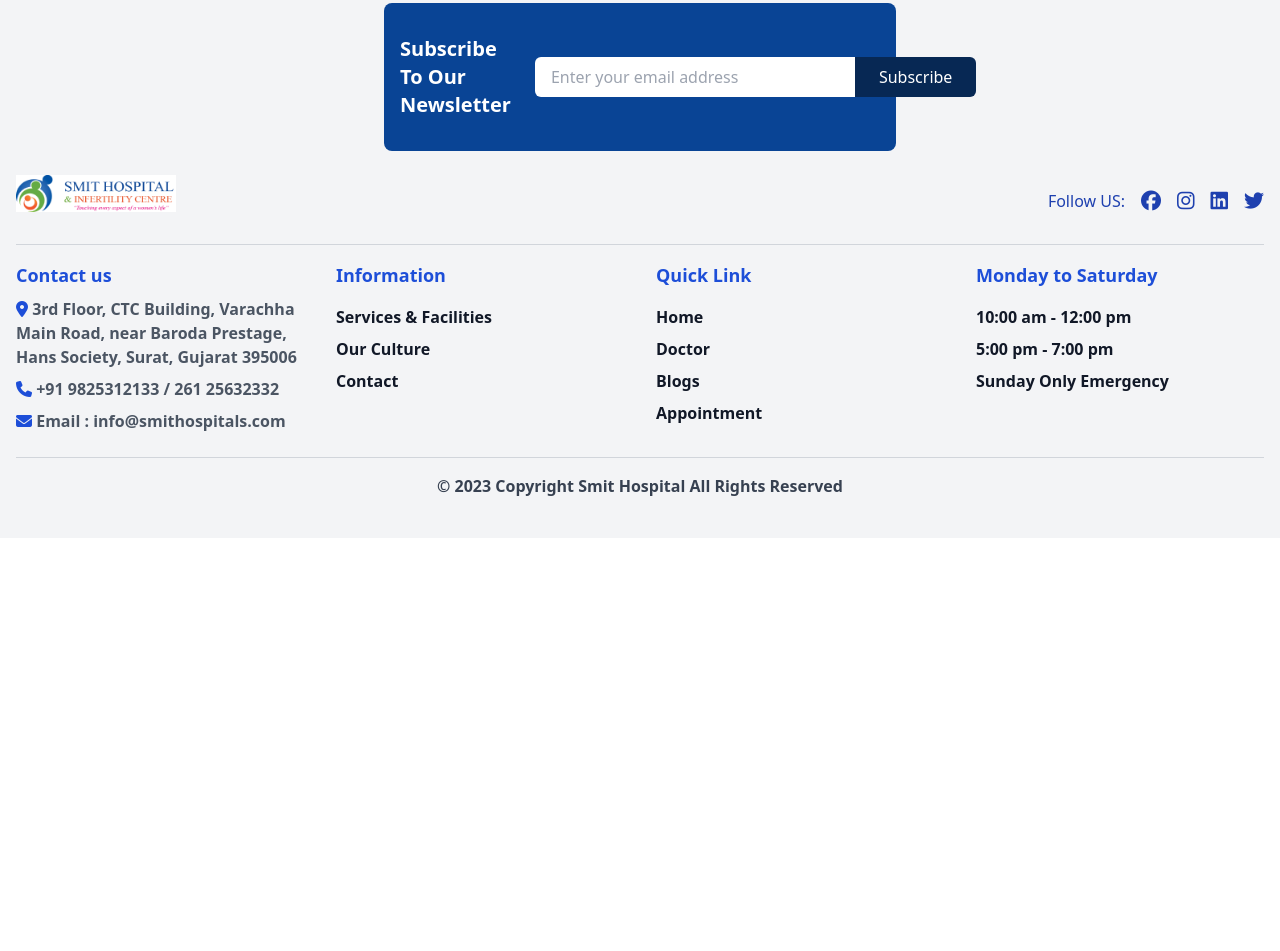
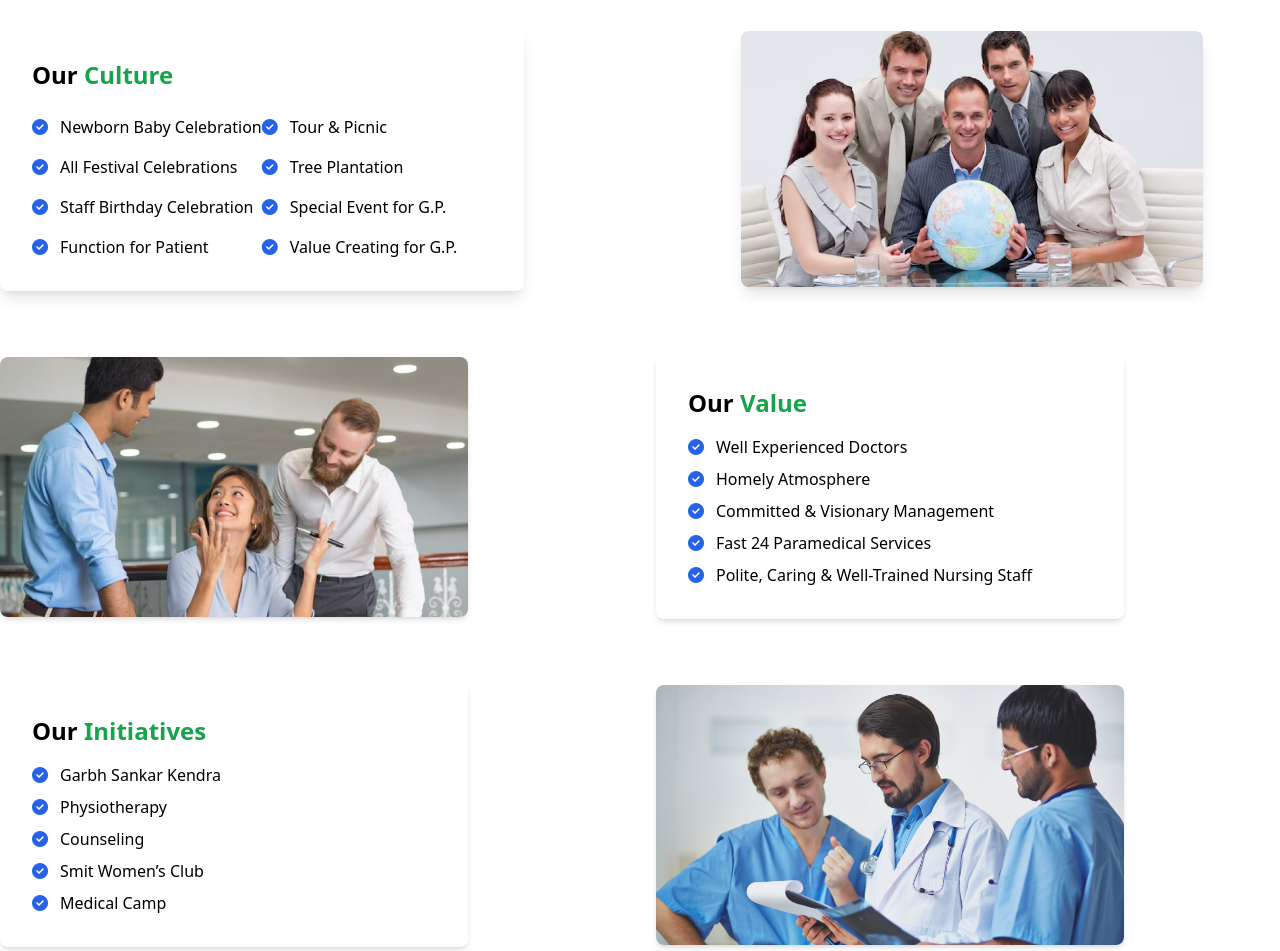
Before and after one commit to rajvimali/smithospital-swrt, a plain HTML site: page aboutus.html in a window 1280 px wide. Shown: the part 1530-2481 px from the top of the page. Before the commit the page ends 2068 px from the top, so only its background shows below. Drawn offline with nearby package versions, Linux system fonts and the light colour scheme; a web font is replaced by a local one.

Commit message:
about-sec complete

```diff
--- a/aboutus.html
+++ b/aboutus.html
@@ -176,6 +176,144 @@
 
     <!-------------------- SECTION 2:ABOUT US SECTION END -------------------->
 
+    <!-------------------- SECTION 3:CULTURE, VALUE SECTION START -------------------->
+    <section class="bg-white py-16">
+      <div class="container mx-auto space-y-16">
+        <!-- Culture Section -->
+        <div class="grid grid-cols-1 lg:grid-cols-2 gap-12 items-center">
+          <!-- Text Content -->
+          <div class="bg-white shadow-lg sm:w-[85%] left--8 rounded-lg p-8">
+            <h3 class="text-2xl font-bold">
+              Our <span class="text-green-600">Culture</span>
+            </h3>
+            <ul class="mt-6 grid grid-cols-1 sm:grid-cols-2 gap-y-4">
+              <li class="flex items-center">
+                <i class="fa-solid fa-circle-check text-blue-600 mr-3"></i>
+                Newborn Baby Celebration
+              </li>
+              <li class="flex items-center">
+                <i class="fa-solid fa-circle-check text-blue-600 mr-3"></i>
+                Tour & Picnic
+              </li>
+              <li class="flex items-center">
+                <i class="fa-solid fa-circle-check text-blue-600 mr-3"></i>
+                All Festival Celebrations
+              </li>
+              <li class="flex items-center">
+                <i class="fa-solid fa-circle-check text-blue-600 mr-3"></i>
+                Tree Plantation
+              </li>
+              <li class="flex items-center">
+                <i class="fa-solid fa-circle-check text-blue-600 mr-3"></i>
+                Staff Birthday Celebration
+              </li>
+              <li class="flex items-center">
+                <i class="fa-solid fa-circle-check text-blue-600 mr-3"></i>
+                Special Event for G.P.
+              </li>
+              <li class="flex items-center">
+                <i class="fa-solid fa-circle-check text-blue-600 mr-3"></i>
+                Function for Patient
+              </li>
+              <li class="flex items-center">
+                <i class="fa-solid fa-circle-check text-blue-600 mr-3"></i>
+                Value Creating for G.P.
+              </li>
+            </ul>
+          </div>
+          <!-- Image -->
+          <div class="flex justify-center">
+            <img
+              src="assets/images/culture.png"
+              alt="Culture Image"
+              class="rounded-lg shadow-lg w-[85%] sm:w-[75%] "
+            />
+          </div>
+        </div>
+
+         <!-- Value Section -->
+    <div class="grid grid-cols-1 lg:grid-cols-2  gap-8 items-center">
+      <!-- Image -->
+      <div>
+        <img
+          src="assets/images/value.png"
+          alt="Value Image"
+          class="rounded-lg shadow-md  sm:w-[75%] h-auto"
+        />
+      </div>
+      <!-- Text Content -->
+      <div class="bg-white shadow-md rounded-lg sm:w-[75%] p-8">
+        <h3 class="text-2xl font-bold ">
+          Our <span class="text-green-600">Value</span>
+        </h3>
+        <ul class="mt-4 space-y-2">
+          <li class="flex items-center">
+            <i class="fa-solid fa-circle-check text-blue-600 mr-3"></i>
+            Well Experienced Doctors
+          </li>
+          <li class="flex items-center">
+            <i class="fa-solid fa-circle-check text-blue-600 mr-3"></i>
+            Homely Atmosphere
+          </li>
+          <li class="flex items-center">
+            <i class="fa-solid fa-circle-check text-blue-600 mr-3"></i>
+            Committed & Visionary Management
+          </li>
+          <li class="flex items-center">
+            <i class="fa-solid fa-circle-check text-blue-600 mr-3"></i>
+            Fast 24 Paramedical Services
+          </li>
+          <li class="flex items-center">
+            <i class="fa-solid fa-circle-check text-blue-600 mr-3"></i>
+            Polite, Caring & Well-Trained Nursing Staff
+          </li>
+        </ul>
+      </div>
+    </div>
+
+       <!-- Initiatives Section -->
+    <div class="grid grid-cols-1 lg:grid-cols-2 gap-8 items-center">
+      <!-- Text Content -->
+      <div class="bg-white shadow-md sm:w-[75%] rounded-lg p-8">
+        <h3 class="text-2xl font-bold">
+          Our <span class="text-green-600">Initiatives</span>
+        </h3>
+        <ul class="mt-4 space-y-2">
+          <li class="flex items-center">
+            <i class="fa-solid fa-circle-check text-blue-600 mr-3"></i>
+            Garbh Sankar Kendra
+          </li>
+          <li class="flex items-center">
+            <i class="fa-solid fa-circle-check text-blue-600 mr-3"></i>
+            Physiotherapy
+          </li>
+          <li class="flex items-center">
+            <i class="fa-solid fa-circle-check text-blue-600 mr-3"></i>
+            Counseling
+          </li>
+          <li class="flex items-center">
+            <i class="fa-solid fa-circle-check text-blue-600 mr-3"></i>
+            Smit Women’s Club
+          </li>
+          <li class="flex items-center">
+            <i class="fa-solid fa-circle-check text-blue-600 mr-3"></i>
+            Medical Camp
+          </li>
+        </ul>
+      </div>
+      <!-- Image -->
+      <div>
+        <img
+          src="assets/images/initiative.png"
+          alt="Initiatives Image"
+          class="rounded-lg shadow-md sm:w-[75%] h-auto"
+        />
+      </div>
+    </div>
+      </div>
+    </section>
+    <!-------------------- SECTION 3:CULTURE, VALUE SECTION END -------------------->
+
 
     <!-------------------- SECTION 10:SYSTEM SECTION END -------------------->
 
```
Also changed, not shown: assets/images/culture.png (added), assets/images/initiative.png (added), assets/images/value.png (added).
